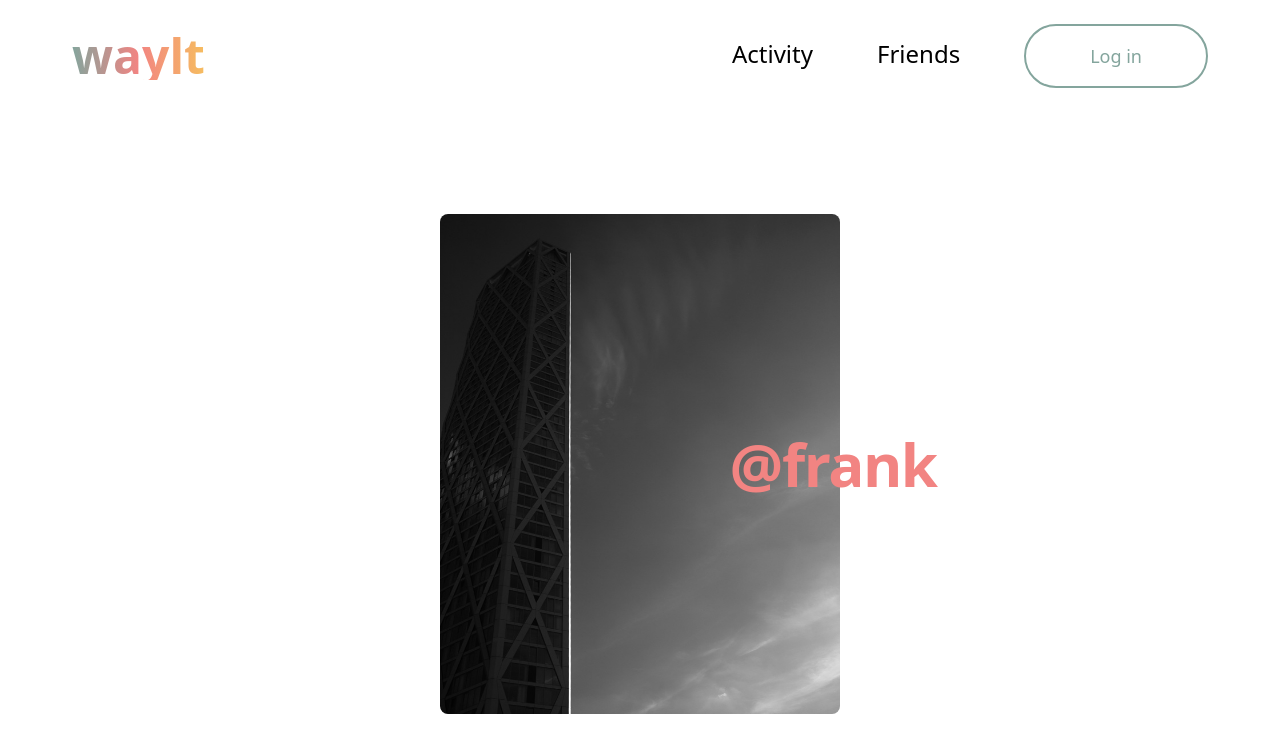
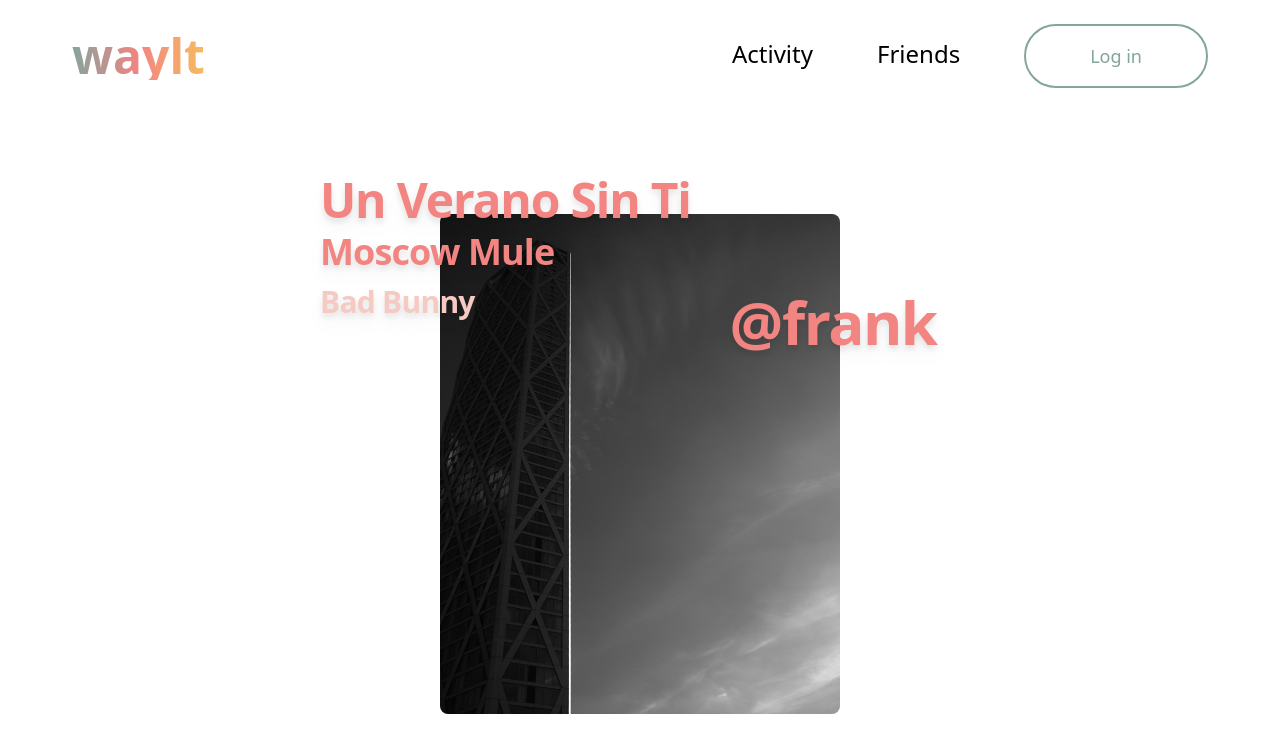
Before and after one commit to ntn-nicholas/waylt, a React (Create React App) app in the folder frontend/: page /friends in a window 1280 px wide. Shown: the top 752 px of the page. Built offline with nearby package versions, Linux system fonts and the light colour scheme.

Commit message:
Edited Cards

```diff
--- a/frontend/src/App.tsx
+++ b/frontend/src/App.tsx
@@ -5,12 +5,11 @@
 import Playlist from "./components/Player";
 import Navbar from "./components/Navbar";
 import "./App.css";
-import Temp from "./components/Temp";
-import {Routes, Route, BrowserRouter} from "react-router-dom";
+import { Routes, Route, BrowserRouter } from "react-router-dom";
 
 function App() {
   return (
-    <div className="bg-white">
+    <div className="bg-white font-montserrat">
       <BrowserRouter>
         <Navbar />
         <Routes>
@@ -19,7 +18,6 @@
           <Route path="/activity" element={<Activity />} />
         </Routes>
       </BrowserRouter>
-
     </div>
   );
 }
--- a/frontend/src/components/Friends.tsx
+++ b/frontend/src/components/Friends.tsx
@@ -11,8 +11,44 @@
 export default function Temp() {
   return (
     <div className="snap-y snap-mandatory h-screen w-screen overflow-scroll -mt-32">
-      {["frank", "ivnnn", "teresa", "tzu", "viv"].map((image) => (
-        <Image name={image} />
+      {[
+        {
+          username: "frank",
+          album: "Un Verano Sin Ti",
+          song: "Moscow Mule",
+          artist: "Bad Bunny",
+        },
+        {
+          username: "ivnnn",
+          album: "Mr. Morale & the Big Steppers",
+          song: "United in Grief",
+          artist: "Kendrick Lamar",
+        },
+        {
+          username: "teresa",
+          album: "Midnights",
+          song: "Lavendar Haze",
+          artist: "Taylor Swift",
+        },
+        {
+          username: "tzu",
+          album: "Harry's House",
+          song: "As it Was",
+          artist: "Harry Styles",
+        },
+        {
+          username: "viv",
+          album: "I Never Die",
+          song: "TOMBOY",
+          artist: "(G)I-DLE",
+        },
+      ].map((data) => (
+        <Image
+          username={data.username}
+          album={data.album}
+          song={data.song}
+          artist={data.artist}
+        />
       ))}
     </div>
   );
--- a/frontend/src/components/Image.tsx
+++ b/frontend/src/components/Image.tsx
@@ -9,7 +9,17 @@
   MotionValue,
 } from "framer-motion";
 
-function Image({ name }: { name: string }) {
+function Image({
+  username,
+  album,
+  song,
+  artist,
+}: {
+  username: string;
+  album: string;
+  song: string;
+  artist: string;
+}) {
   const ref = useRef(null);
   const [button, setButton] = useState("opacity-0");
   const [bgOpacity, setBgOpacity] = useState("hover:opacity-80");
@@ -28,7 +38,10 @@
 
   return (
     <section className="snap-center h-screen flex justify-center items-center relative">
-      <h1 className="text-pink sm:left-[57%] sm:visible sm:text-6xl font-bold tracking-tight leading-tight absolute z-40">{`@${name}`}</h1>
+      <h1 className="text-center sm:text-left bottom-[17rem] text-3xl text-pink drop-shadow-lg sm:left-[57%] sm:bottom-[32rem] sm:visible sm:text-6xl font-bold tracking-tight leading-tight absolute z-40">{`@${username}`}</h1>
+      <h2 className="text-center sm:text-left bottom-[57rem] text-5xl text-pink drop-shadow-lg sm:left-[25%] sm:bottom-[40rem] sm:visible sm:text-5xl font-bold tracking-tight leading-tight absolute z-40">{`${album}`}</h2>
+      <h2 className="text-center sm:text-left bottom-[54rem] text-4xl text-pink drop-shadow-lg sm:left-[25%] sm:bottom-[37rem] sm:visible sm:text-4xl font-bold tracking-tight leading-tight absolute z-40">{`${song}`}</h2>
+      <h2 className="text-center sm:text-left bottom-[51rem] text-3xl text-lightPink drop-shadow-lg sm:left-[25%] sm:bottom-[34rem] sm:visible sm:text-3xl font-bold tracking-tight leading-tight absolute z-40">{`${artist}`}</h2>
       <div
         ref={ref}
         className={`${bgOpacity} w-[400px] h-[500px] relative m-5 overflow-hidden`}
@@ -36,7 +49,7 @@
         onMouseOut={stopButton}
       >
         <div
-          className={`transition duration-[350ms] ${button} hover:scale-105 left-[73%] bottom-[5%] sm:left-[73%] sm:bottom-[5%] absolute bg-pink rounded-full w-20 h-20 z-40`}
+          className={`transition duration-[350ms] ${button} hover:scale-105 left-[73%] bottom-[5%] sm:left-[73%] sm:bottom-[5%] absolute bg-pink drop-shadow-lg rounded-full w-20 h-20 z-40`}
           onMouseOver={playBgOpacity}
         >
           <FontAwesomeIcon
@@ -46,7 +59,7 @@
         </div>
         <img
           className={`transition duration-[450ms] absolute inset-0 w-full h-full rounded-lg`}
-          src={`/${name}.jpg`}
+          src={`/${username}.jpg`}
           alt="A London skyscraper"
         />
       </div>
--- a/frontend/src/components/Temp.tsx
+++ /dev/null
@@ -1,30 +0,0 @@
-import { useRef } from "react";
-import {
-  motion,
-  useScroll,
-  useSpring,
-  useTransform,
-  MotionValue,
-} from "framer-motion";
-import Image from "./Image";
-
-export default function Temp() {
-  const { scrollYProgress } = useScroll();
-  const scaleX = useSpring(scrollYProgress, {
-    stiffness: 100,
-    damping: 30,
-    restDelta: 0.001,
-  });
-  return (
-    <div className="snap-y snap-mandatory h-screen w-screen overflow-scroll">
-      {["frank", "ivnnn", "teresa", "tzu", "viv"].map((image) => (
-        <Image name={image} />
-      ))}
-
-      <motion.div
-        className="fixed inset-x-0 h-1.5 bg-pink bottom-24"
-        style={{ scaleX }}
-      />
-    </div>
-  );
-}
```
